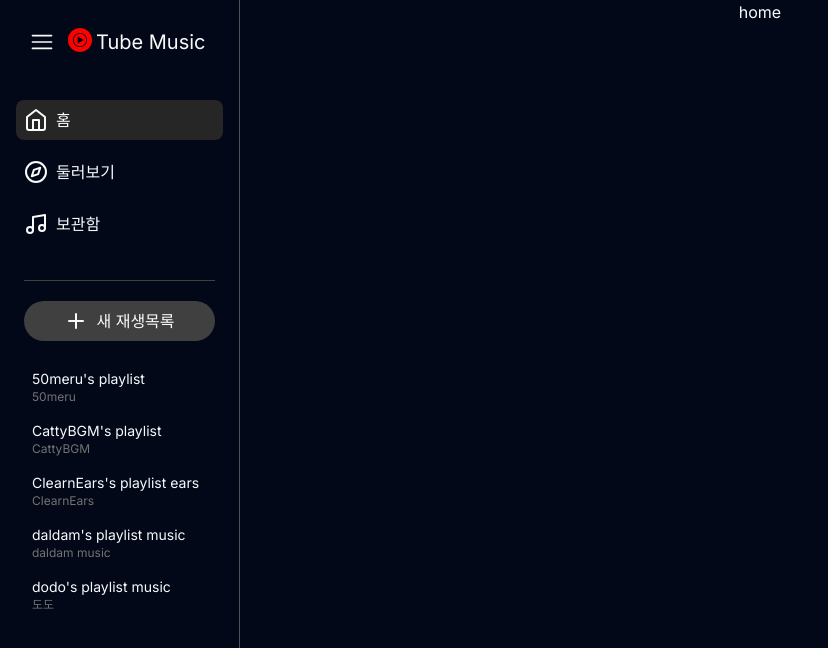
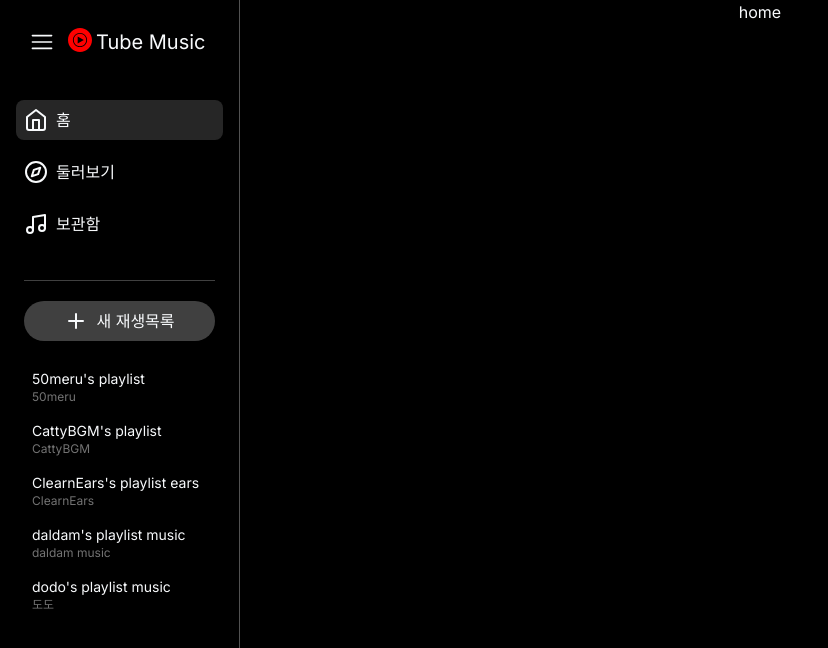
Before and after one commit to lemony452/tube-music-clone-app, a Next.js app: page / in a window 1280 px wide. Shown: the top 648 px of the page, without its empty margins (0-828 px from the left). Built offline with nearby package versions, Linux system fonts and the light colour scheme.

Commit message:
fix: dark 클래스 background color 변경

```diff
--- a/src/app/globals.css
+++ b/src/app/globals.css
@@ -40,7 +40,7 @@ body {
   }
 
   .dark {
-    --background: 222.2 84% 4.9%;
+    --background: 0 0% 0%;
     --foreground: 210 40% 98%;
 
     --card: 222.2 84% 4.9%;
```
